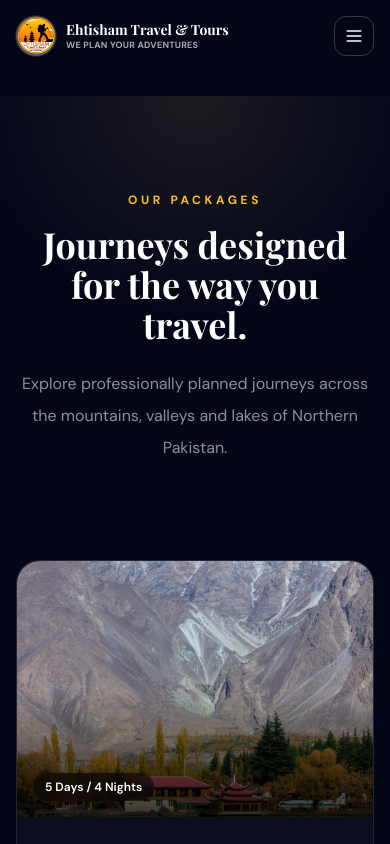
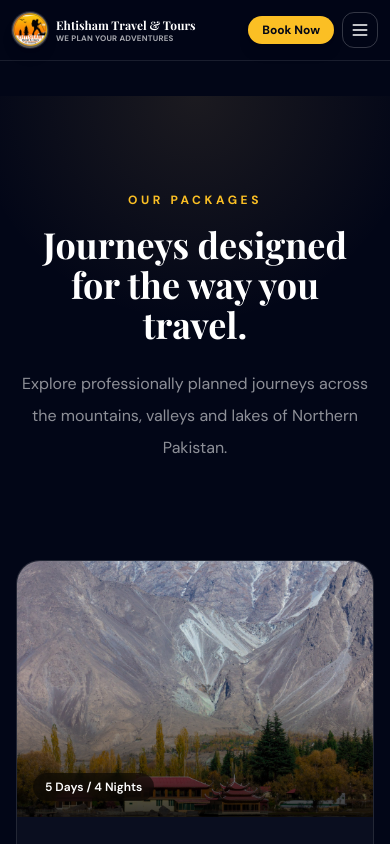
Before and after one commit to SaifwebDeveloper/ehtisham-travel-tours, a React (Vite) app: page /packages in a window 390 px wide. Shown: the top 844 px of the page. Built offline with nearby package versions, Linux system fonts and the light colour scheme; a web font is replaced by a local one.

Commit message:
Update navbar design

```diff
--- a/src/components/BookingCTA.jsx
+++ b/src/components/BookingCTA.jsx
@@ -1,7 +1,10 @@
+
 export default function BookingCTA({ onBook }) {
   return (
-    <section className="relative overflow-hidden border-t border-white/10 bg-emerald-950/60 py-28">
-      <div className="absolute -right-40 -top-40 h-96 w-96 rounded-full bg-emerald-500/10 blur-3xl" />
+    <section className="relative overflow-hidden border-t border-white/10 bg-slate-950 py-28">
+      {/* Decorative glow */}
+      <div className="absolute -right-40 -top-40 h-96 w-96 rounded-full bg-amber-400/10 blur-3xl" />
+      <div className="absolute -bottom-40 -left-40 h-96 w-96 rounded-full bg-emerald-500/5 blur-3xl" />
 
       <div className="relative mx-auto max-w-7xl px-5 text-center">
         <p className="section-kicker">Start Your Journey</p>
@@ -22,7 +25,7 @@ export default function BookingCTA({ onBook }) {
           <button
             type="button"
             onClick={() => onBook()}
-            className="rounded-xl bg-emerald-600 px-8 py-4 text-base font-bold text-white transition hover:bg-emerald-500"
+            className="rounded-xl bg-amber-500 px-8 py-4 text-base font-bold text-slate-950 shadow-lg shadow-amber-500/20 transition duration-300 hover:bg-amber-400 hover:shadow-amber-400/30"
           >
             📋 Open Booking Enquiry Form
           </button>
--- a/src/components/Footer.jsx
+++ b/src/components/Footer.jsx
@@ -152,10 +152,14 @@ export default function Footer() {
       </div>
 
       <div className="border-t border-white/10">
-        <div class="mx-auto flex max-w-7xl flex-col items-center justify-center gap-2 px-5 py-5 text-[11px] text-slate-500 sm:flex-row">
-  <span>© 2026 Ehtisham Travel &amp; Tours. All rights reserved.</span>
-  <span>Designed &amp; developed by Saif 💖</span>
-</div>
+        <div className="mx-auto flex max-w-7xl flex-col items-center justify-center gap-1.5 px-5 py-5 text-center text-[11px] text-slate-500 sm:flex-row sm:flex-wrap sm:gap-2">
+          <span>© 2026 Ehtisham Travel &amp; Tours. All rights reserved.</span>
+          <span className="hidden sm:inline">•</span>
+          <span>Designed &amp; developed by Saif 💖</span>
+          <p className="w-full text-[10px] leading-relaxed text-slate-600">
+            Destination photography: Fassifarooq, Mobeen Saeed, Zuhaira Farooq, Zeeshan Ali Qadri, Zaeem Siddiq and Farhan Rehman via Wikimedia Commons (CC BY-SA).
+          </p>
+        </div>
       </div>
     </footer>
   );
--- a/src/components/Navbar.jsx
+++ b/src/components/Navbar.jsx
@@ -24,29 +24,29 @@ export default function Navbar({ onBook }) {
   };
 
   return (
-    <header className="fixed inset-x-0 top-0 z-50">
-      <nav className="mx-auto flex max-w-7xl items-center justify-between gap-3 px-4 py-4 sm:px-5">
+    <header className="fixed inset-x-0 top-0 z-50 border-b border-white/10 bg-slate-950/70 backdrop-blur-md transition-all duration-300">
+      <nav className="mx-auto flex max-w-7xl items-center justify-between gap-2 px-3 py-3 sm:gap-3 sm:px-6 lg:px-8">
 
         {/* LOGO */}
         <Link
           to="/"
           onClick={closeMenu}
-          className="flex min-w-0 items-center gap-2.5 sm:gap-3"
+          className="flex min-w-0 items-center gap-2 sm:gap-3"
         >
           <img
             src={logo}
             alt="Ehtisham Travel & Tours"
             width="48"
             height="48"
-            className="h-10 w-10 rounded-full object-cover shadow-lg ring-1 ring-white/10 sm:h-11 sm:w-11"
+            className="h-9 w-9 shrink-0 rounded-full object-cover shadow-lg ring-1 ring-white/10 sm:h-11 sm:w-11"
           />
 
           <span className="min-w-0 leading-tight">
-            <span className="block truncate font-display text-sm font-extrabold text-white sm:text-base">
+            <span className="block truncate font-display text-xs font-extrabold text-white sm:text-base">
               Ehtisham Travel & Tours
             </span>
 
-            <span className="block truncate text-[9px] font-bold uppercase tracking-wide text-white/65 sm:text-[11px]">
+            <span className="block truncate text-[8px] font-bold uppercase tracking-wide text-white/65 sm:text-[11px]">
               We Plan Your Adventures
             </span>
           </span>
@@ -75,9 +75,10 @@ export default function Navbar({ onBook }) {
           ))}
         </div>
 
-        {/* DESKTOP ACTIONS */}
+        {/* ACTIONS & MOBILE CONTROLS */}
+        <div className="flex items-center gap-2">
+          {/* DESKTOP SOCIAL LINKS */}
           <div className="hidden items-center gap-2 lg:flex">
-
             {/* Instagram */}
             <a
               href="https://www.instagram.com/travel_with_ehtisham_"
@@ -128,24 +129,24 @@ export default function Navbar({ onBook }) {
                 <circle cx="12" cy="10" r="2.5" />
               </svg>
             </a>
+          </div>
 
-          {/* BOOK NOW */}
+          {/* ALWAYS VISIBLE BOOK NOW BUTTON */}
           <button
             type="button"
             onClick={onBook}
-            className="ml-1 rounded-full bg-gold px-5 py-2.5 text-sm font-bold text-night shadow-lg transition duration-300 hover:scale-105 hover:shadow-gold/20"
+            className="rounded-full bg-gold px-3.5 py-1.5 text-xs font-bold text-night shadow-lg transition duration-300 hover:scale-105 hover:shadow-gold/20 sm:px-5 sm:py-2.5 sm:text-sm"
           >
             Book Now
           </button>
-        </div>
 
-        {/* MOBILE MENU BUTTON */}
+          {/* MOBILE MENU TOGGLE BUTTON */}
           <button
             type="button"
             aria-label={menuOpen ? "Close navigation" : "Open navigation"}
             aria-expanded={menuOpen}
             onClick={() => setMenuOpen((value) => !value)}
-          className="grid h-10 w-10 place-items-center rounded-xl border border-white/20 text-white transition duration-300 hover:bg-white/10 lg:hidden"
+            className="grid h-9 w-9 shrink-0 place-items-center rounded-xl border border-white/20 text-white transition duration-300 hover:bg-white/10 sm:h-10 sm:w-10 lg:hidden"
           >
             {menuOpen ? (
               <svg
@@ -175,14 +176,13 @@ export default function Navbar({ onBook }) {
               </svg>
             )}
           </button>
+        </div>
       </nav>
 
       {/* MOBILE NAVIGATION */}
       {menuOpen && (
-        <div className="mx-4 overflow-hidden rounded-2xl border border-white/10 bg-slate-950/95 p-5 shadow-2xl backdrop-blur-xl lg:hidden">
-
+        <div className="mx-4 mb-4 overflow-hidden rounded-2xl border border-white/10 bg-slate-950/95 p-5 shadow-2xl backdrop-blur-xl lg:hidden">
           <div className="flex flex-col gap-1">
-
             {navItems.map(([label, path]) => (
               <Link
                 key={path}
@@ -206,7 +206,6 @@ export default function Navbar({ onBook }) {
 
             {/* MOBILE SOCIAL LINKS */}
             <div className="mt-3 flex items-center gap-3 border-t border-white/10 pt-4">
-
               <a
                 href="https://www.instagram.com/travel_with_ehtisham_"
                 target="_blank"
@@ -258,19 +257,6 @@ export default function Navbar({ onBook }) {
                 Follow & Find Us
               </span>
             </div>
-
-            {/* MOBILE BOOKING */}
-            <button
-              type="button"
-              onClick={() => {
-                closeMenu();
-                onBook();
-              }}
-              className="mt-4 rounded-xl bg-gold px-5 py-3.5 font-bold text-night transition duration-300 hover:brightness-110"
-            >
-              Book Your Adventure
-            </button>
-
           </div>
         </div>
       )}
```
Lines whose indentation alone changed are shown as unchanged.
